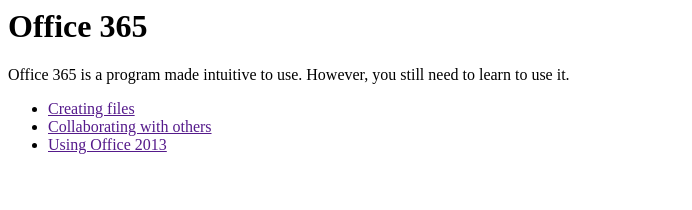
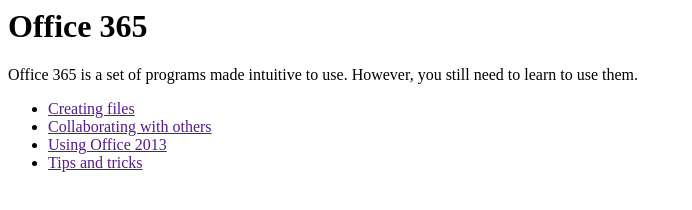
Before and after one commit to wizzwizz4/tech-tips, a plain HTML site: page Microsoft/Windows/Office/Office365/index.html in a window 1280 px wide. Shown: the whole page, without its empty margins (0-692 px from the left). Drawn offline with Linux system fonts and the light colour scheme.

Commit message:
Fixed link
Changed wording

```diff
--- a/Microsoft/Windows/Office/Office365/index.html
+++ b/Microsoft/Windows/Office/Office365/index.html
@@ -3,11 +3,12 @@
 	</head>
 	<body>
 		<h1>Office 365</h1>
-		<p>Office 365 is a program made intuitive to use. However, you still need to learn to use it.</p>
+		<p>Office 365 is a set of programs made intuitive to use. However, you still need to learn to use them.</p>
 		<ul>
 			<li><a href="">Creating files</a></li>
 			<li><a href="">Collaborating with others</a></li>
 			<li><a href="">Using Office 2013</a></li>
+			<li><a href="">Tips and tricks</a></li>
 		</ul>
 	</body>
 </html>
```
Also changed, not shown: index.html (+1 -1 lines).
